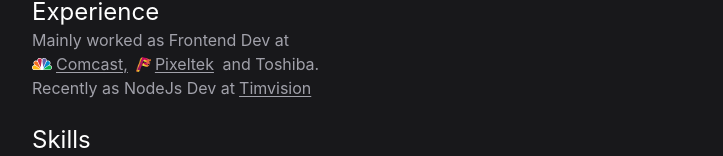
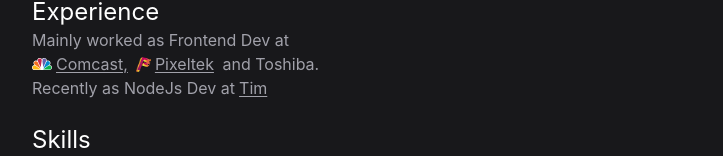
Before and after one commit to inhopj/fcirone.dev, a Next.js app: page / in a window 1280 px wide. Shown: the part 252-408 px from the top of the page, without its empty margins (284-1007 px from the left). Built offline with nearby package versions, Linux system fonts and the light colour scheme.

Commit message:
update some text

```diff
--- a/components/About/Work.tsx
+++ b/components/About/Work.tsx
@@ -52,7 +52,7 @@ const Work = ({ className: parentClassNames }: Props) => {
             rel="noopener noreferrer"
             className='cursor-pointer hover:text-white underline underline-offset-2'
           >
-            Timvision
+            Tim
           </a>
         </span>
       </p>
```
